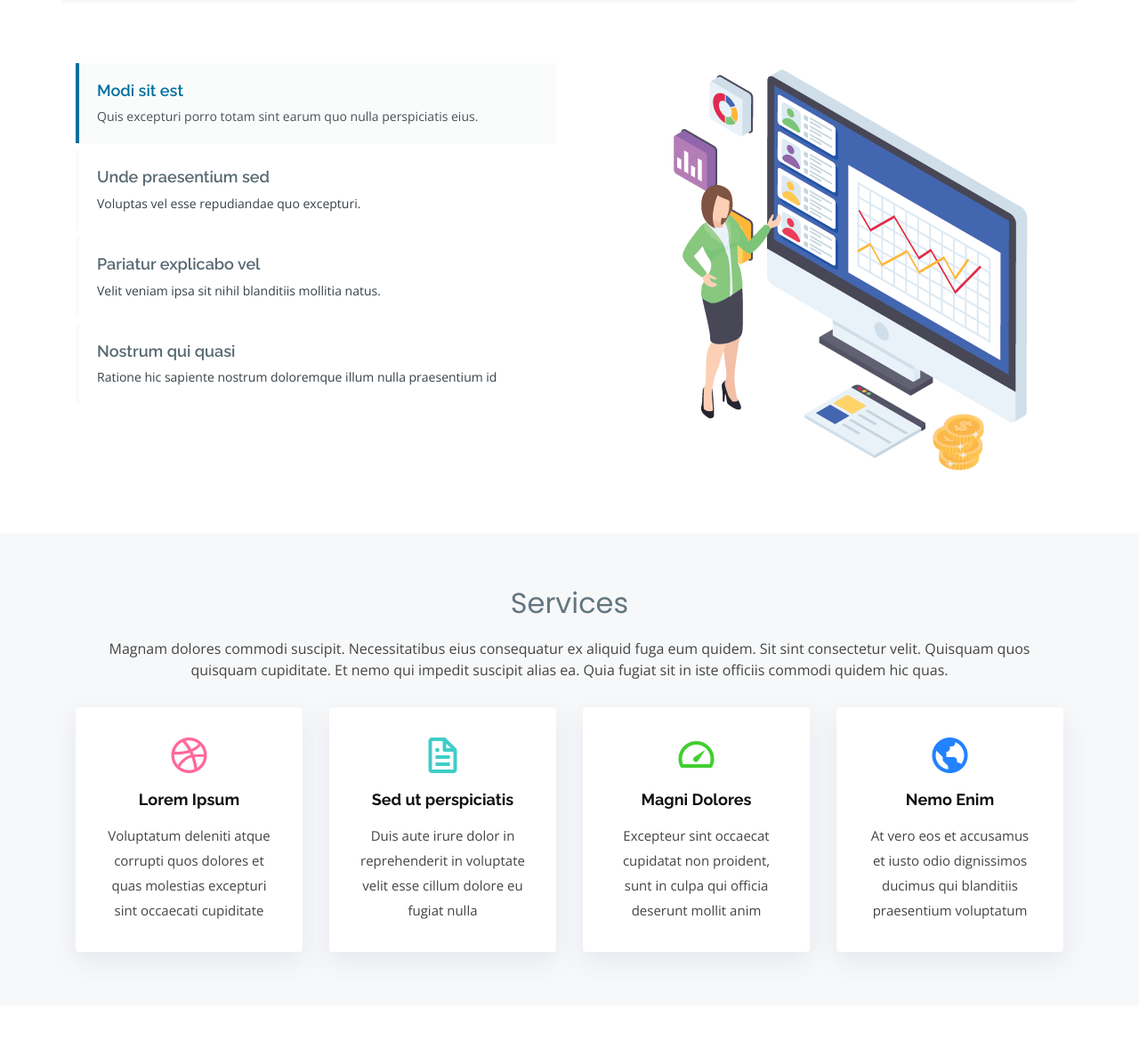
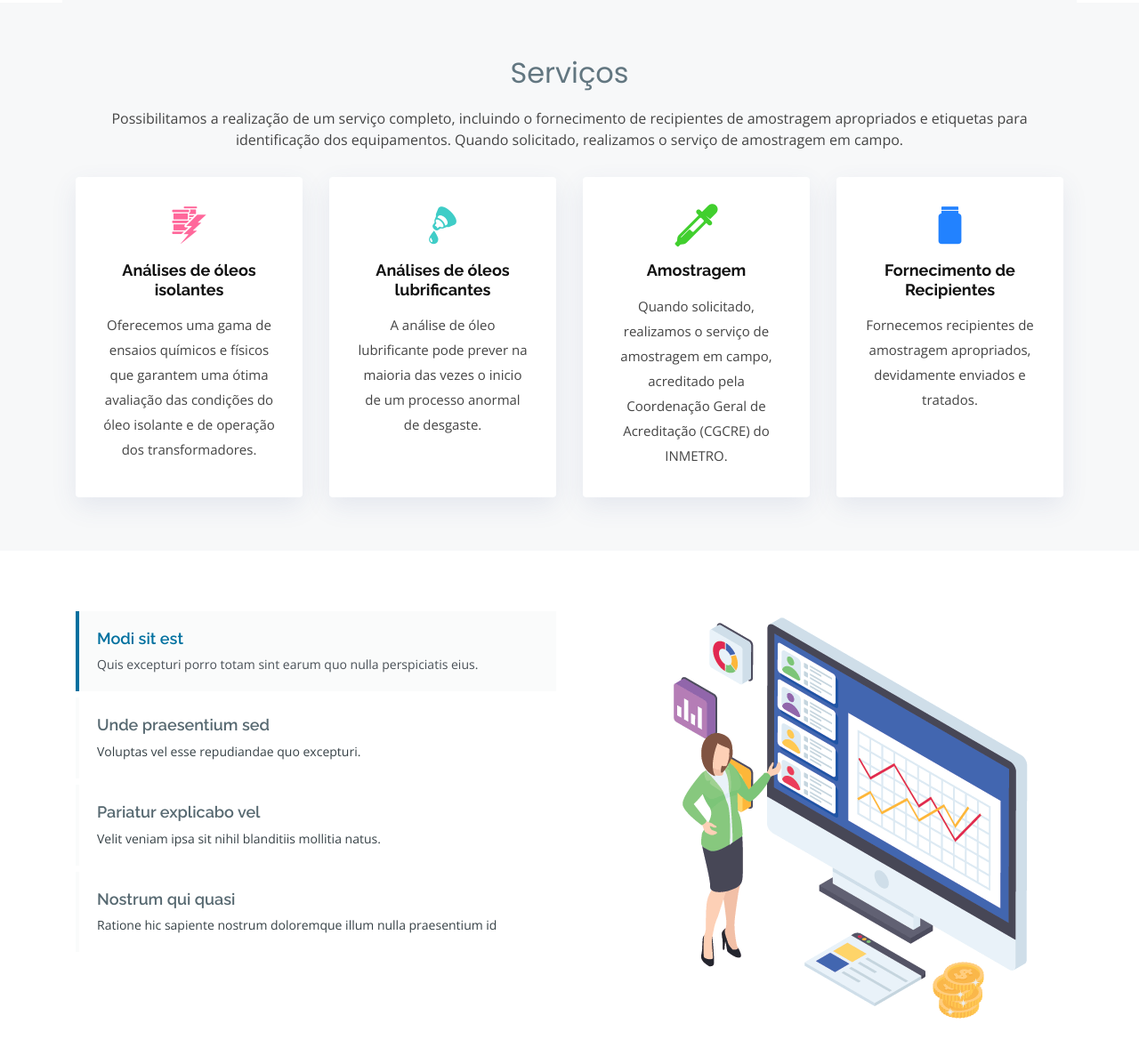
Before and after one commit to lucashenriqueslima/site_acs, a plain HTML site: page index.html in a window 1280 px wide. Shown: the part 1059-2237 px from the top of the page at 89% size. Drawn offline with nearby package versions, Linux system fonts and the light colour scheme.

Commit message:
Added services

```diff
--- a/assets/css/style.css
+++ b/assets/css/style.css
@@ -589,7 +589,6 @@ section {
 .services .icon i {
   font-size: 48px;
   line-height: 1;
-  margin-bottom: 15px;
 }
 
 .services .title {
--- a/index.html
+++ b/index.html
@@ -122,8 +122,8 @@
                 Possuímos uma equipe técnica com mais de 35 anos de experiência em análises químicas.
               </p>
               <ul>
-                <li><i class="icofont-check-circled"></i> Acreditados pela coordenação geral de acreditação (CGCRE) do Inmetro</li>
-                <li class="mt-1"><i class="icofont-check-circled"></i> Possibilitamos a realização de um serviço completo, incluindo o fornecimento de recipientes de amostragem apropriados, etiquetas e amostragem em campo.</li>
+                <li><i class="icofont-check-circled"></i>Somos acreditados pela Coordenação Geral de Acreditação (CGCRE) do Inmetro, conforme norma ABNT NBR ISO/IEC.</li>
+                <li class="mt-1"><i class="icofont-check-circled"></i> Colocamos à disposição de nossos clientes um sistema de monitoramento on-line de todos os resultados.</li>
                 <li class="mt-1"><i class="icofont-check-circled"></i> Equipamentos de tecnologia de ponta e periodicamente calibrados</li>
               </ul>
 
@@ -133,6 +133,51 @@
 
       </div>
     </section><!-- End About Section -->
+    <section id="services" class="services section-bg">
+      <div class="container">
+
+        <div class="section-title" data-aos="fade-up">
+          <h2>Serviços</h2>
+          <p>Possibilitamos a realização de um serviço completo, incluindo o fornecimento de recipientes de amostragem apropriados  e etiquetas para identificação dos equipamentos. Quando solicitado, realizamos o serviço de amostragem em campo.</p>
+        </div>
+
+        <div class="row">
+          <div class="col-md-6 col-lg-3 d-flex align-items-stretch mb-5 mb-lg-0" data-aos="zoom-in">
+            <div class="icon-box icon-box-pink">
+              <div class="icon mb-3"><i class="icofont-energy-oil"></i></div>
+              <h4 class="title"><a href="">Análises de óleos isolantes</a></h4>
+              <p class="description">Oferecemos uma gama de ensaios químicos e físicos que garantem uma ótima avaliação das condições do óleo isolante e de operação dos transformadores.</p>
+            </div>
+          </div>
+
+          <div class="col-md-6 col-lg-3 d-flex align-items-stretch mb-5 mb-lg-0" data-aos="zoom-in" data-aos-delay="100">
+            <div class="icon-box icon-box-cyan">
+              <div class="icon mb-3"><i class="icofont-glue-oil"></i></div>
+              <h4 class="title"><a href="">Análises de óleos lubrificantes</a></h4>
+              <p class="description">A análise de óleo lubrificante pode prever na maioria das vezes o inicio de um processo anormal de desgaste.</p>
+            </div>
+          </div>
+
+          <div class="col-md-6 col-lg-3 d-flex align-items-stretch mb-5 mb-lg-0" data-aos="zoom-in" data-aos-delay="200">
+            <div class="icon-box icon-box-green">
+              <div class="icon mb-3"><i class="icofont-color-picker"></i></div>
+              <h4 class="title"><a href="">Amostragem</a></h4>
+              <p class="description">Quando solicitado, realizamos o serviço de amostragem em campo, acreditado pela Coordenação Geral de Acreditação (CGCRE) do INMETRO.  </p>
+            </div>
+          </div>
+
+          <div class="col-md-6 col-lg-3 d-flex align-items-stretch mb-5 mb-lg-0" data-aos="zoom-in" data-aos-delay="300">
+            <div class="icon-box icon-box-blue">
+              <div class="icon mb-3"><i class="icofont-jar"></i></div>
+              <h4 class="title"><a href="">Fornecimento de Recipientes</a></h4>
+              <p class="description">Fornecemos recipientes de amostragem apropriados, devidamente enviados e tratados.</p>
+            </div>
+          </div>
+
+        </div>
+
+      </div>
+    </section><!-- End Services Section -->
 
     <!-- ======= Features Section ======= -->
     <section id="features" class="features">
@@ -197,51 +242,7 @@
     </section><!-- End Features Section -->
 
     <!-- ======= Services Section ======= -->
-    <section id="services" class="services section-bg">
-      <div class="container">
 
-        <div class="section-title" data-aos="fade-up">
-          <h2>Services</h2>
-          <p>Magnam dolores commodi suscipit. Necessitatibus eius consequatur ex aliquid fuga eum quidem. Sit sint consectetur velit. Quisquam quos quisquam cupiditate. Et nemo qui impedit suscipit alias ea. Quia fugiat sit in iste officiis commodi quidem hic quas.</p>
-        </div>
-
-        <div class="row">
-          <div class="col-md-6 col-lg-3 d-flex align-items-stretch mb-5 mb-lg-0" data-aos="zoom-in">
-            <div class="icon-box icon-box-pink">
-              <div class="icon"><i class="bx bxl-dribbble"></i></div>
-              <h4 class="title"><a href="">Lorem Ipsum</a></h4>
-              <p class="description">Voluptatum deleniti atque corrupti quos dolores et quas molestias excepturi sint occaecati cupiditate</p>
-            </div>
-          </div>
-
-          <div class="col-md-6 col-lg-3 d-flex align-items-stretch mb-5 mb-lg-0" data-aos="zoom-in" data-aos-delay="100">
-            <div class="icon-box icon-box-cyan">
-              <div class="icon"><i class="bx bx-file"></i></div>
-              <h4 class="title"><a href="">Sed ut perspiciatis</a></h4>
-              <p class="description">Duis aute irure dolor in reprehenderit in voluptate velit esse cillum dolore eu fugiat nulla</p>
-            </div>
-          </div>
-
-          <div class="col-md-6 col-lg-3 d-flex align-items-stretch mb-5 mb-lg-0" data-aos="zoom-in" data-aos-delay="200">
-            <div class="icon-box icon-box-green">
-              <div class="icon"><i class="bx bx-tachometer"></i></div>
-              <h4 class="title"><a href="">Magni Dolores</a></h4>
-              <p class="description">Excepteur sint occaecat cupidatat non proident, sunt in culpa qui officia deserunt mollit anim</p>
-            </div>
-          </div>
-
-          <div class="col-md-6 col-lg-3 d-flex align-items-stretch mb-5 mb-lg-0" data-aos="zoom-in" data-aos-delay="300">
-            <div class="icon-box icon-box-blue">
-              <div class="icon"><i class="bx bx-world"></i></div>
-              <h4 class="title"><a href="">Nemo Enim</a></h4>
-              <p class="description">At vero eos et accusamus et iusto odio dignissimos ducimus qui blanditiis praesentium voluptatum</p>
-            </div>
-          </div>
-
-        </div>
-
-      </div>
-    </section><!-- End Services Section -->
 
     <!-- ======= Portfolio Section ======= -->
     <section id="portfolio" class="portfolio">
```
